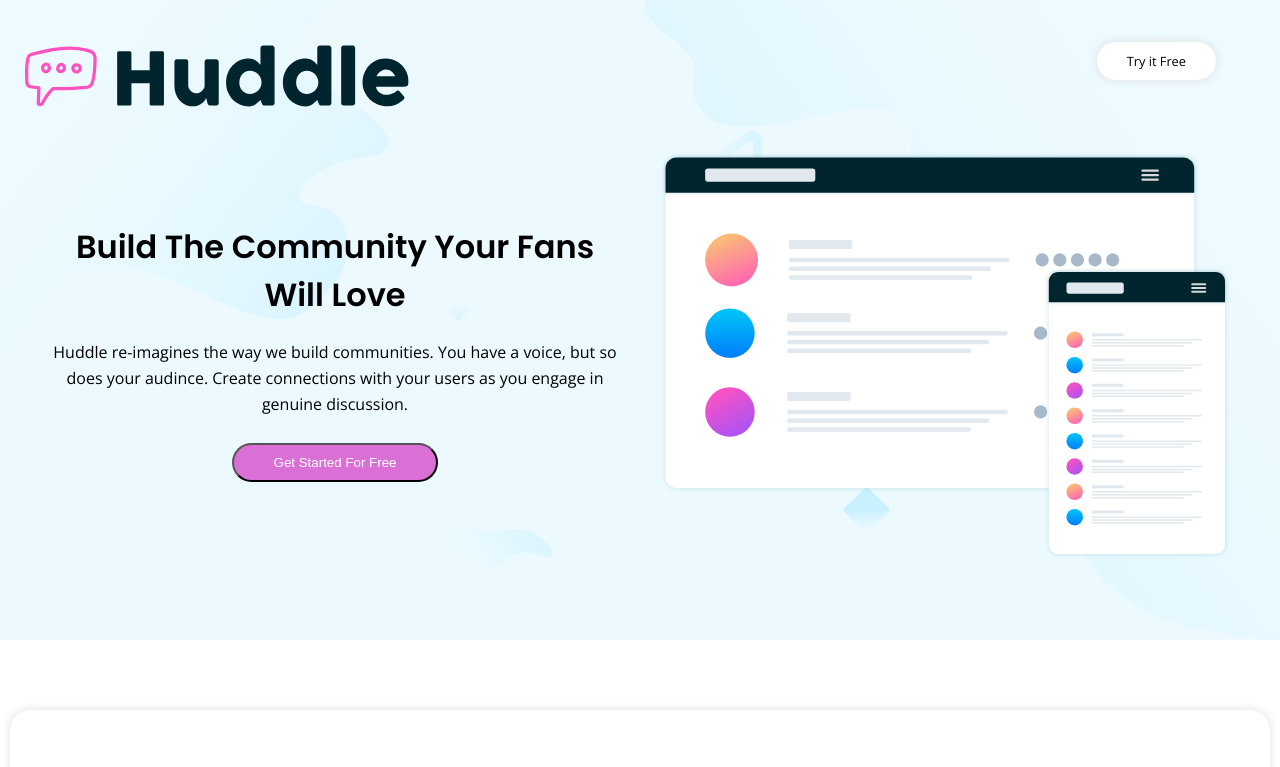
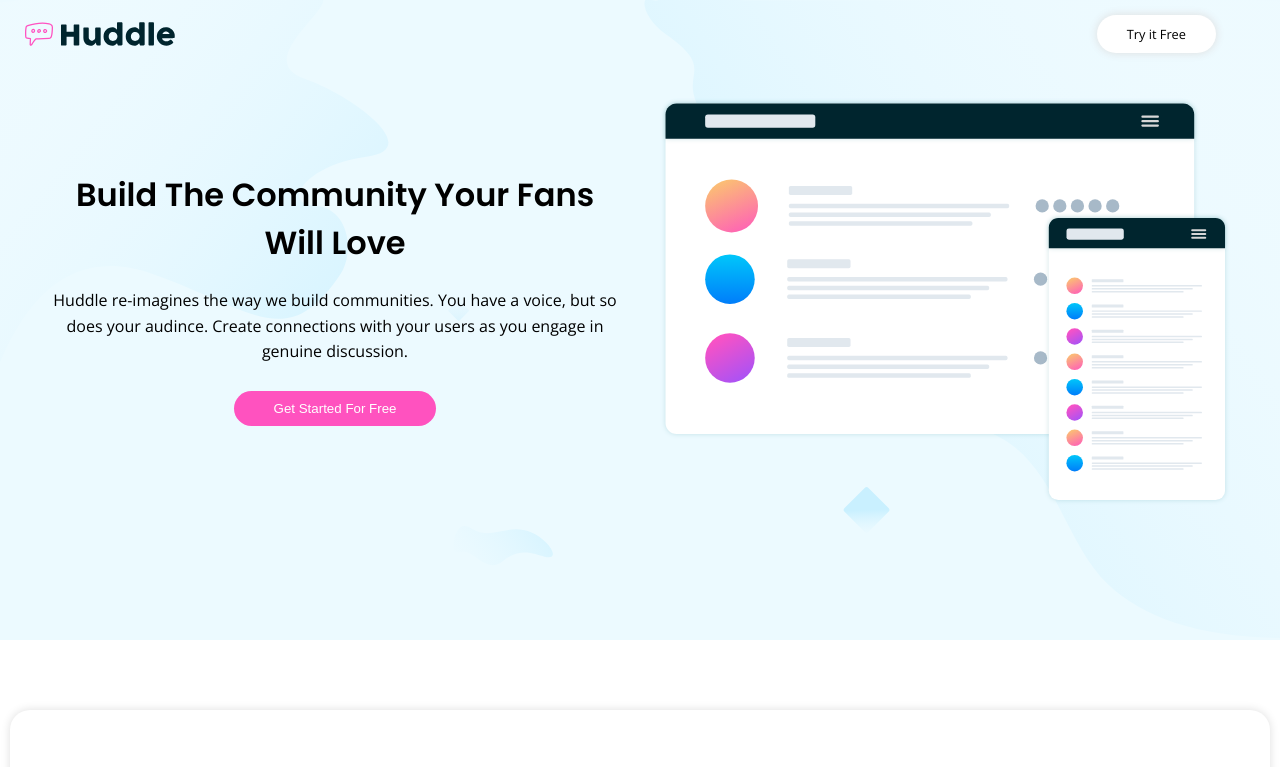
Before and after one commit to fabian-hanso/design-exercise, a website built with Vite: page index.html in a window 1280 px wide. Shown: the top 767 px of the page. Built offline with nearby package versions, Linux system fonts and the light colour scheme.

Commit message:
Anpassungen durch Fabian

```diff
--- a/css/components/cards.css
+++ b/css/components/cards.css
@@ -64,8 +64,8 @@
     position: absolute;
     left: 50%;
     transform: translate(-50%);
-
-
+    background-color: #fff;
+    bottom: -120px
 
   }
 
@@ -95,5 +95,4 @@
     border: hidden;
     border-radius: 20px;
     box-shadow: 0px 0px 10px #dedede;
-
 }
--- a/css/components/header.css
+++ b/css/components/header.css
@@ -23,8 +23,7 @@ nav{
 }
 
 nav img{
-    width: 30vw;
-    margin-top: 30px;
+    width: 150px;
     margin-left: 25px;
 
 }
@@ -67,13 +66,14 @@ nav a{
     margin-top: 10px;
     padding: 10px 40px;
     color:white;
-    background-color:orchid;
+    background-color: hsl(322, 100%, 66%);
     border-radius: 20px;
     margin-bottom: 33px;
+    border: none;
 }
 
 
-@media only screen and (min-width: 375px) {
+@media only screen and (min-width: 376px) {
     header{
         width:100vw;
         height: 80vh;
--- a/css/components/main.css
+++ b/css/components/main.css
@@ -2,7 +2,7 @@
 
 main {
     padding: 10px;
-    padding-bottom: 20px;
+    padding-bottom: 200px;
     position: relative;
 }
 
```
Lines whose indentation alone changed are shown as unchanged.
